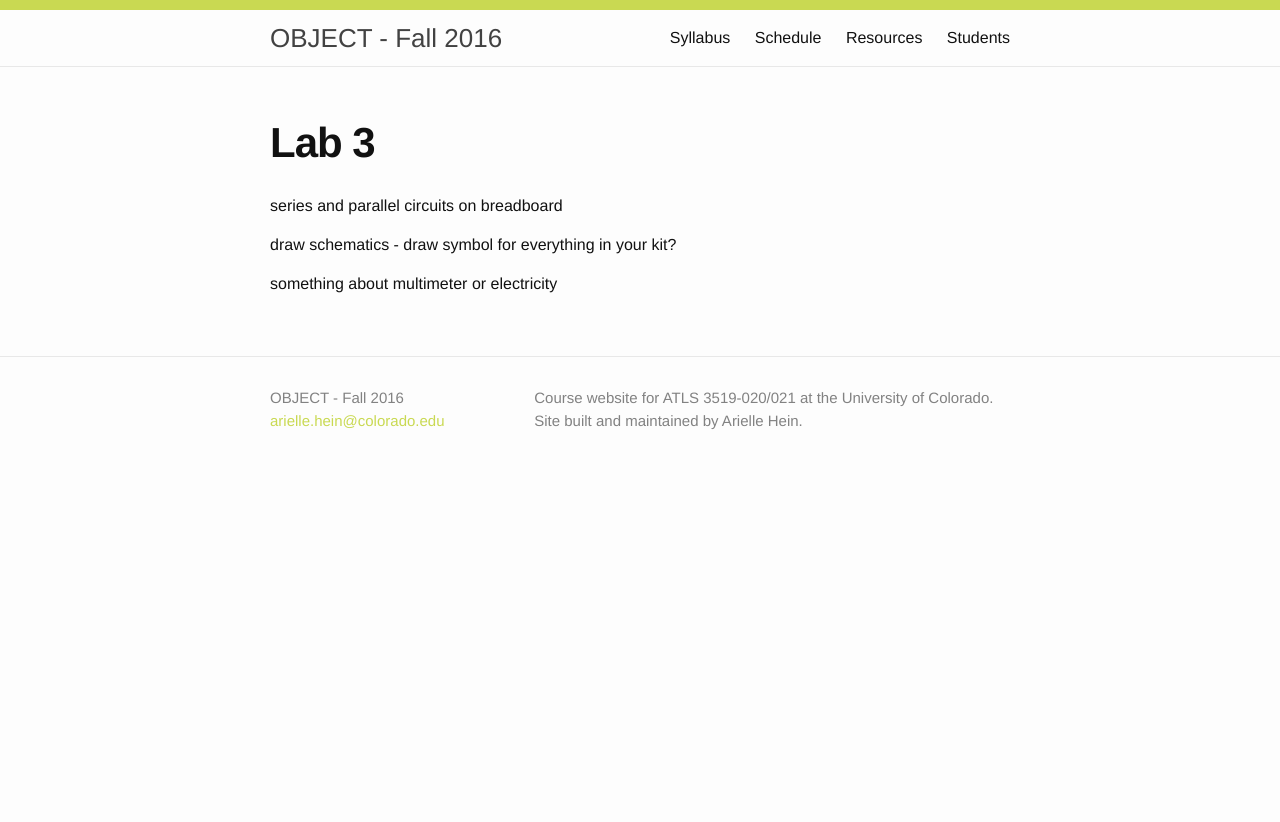
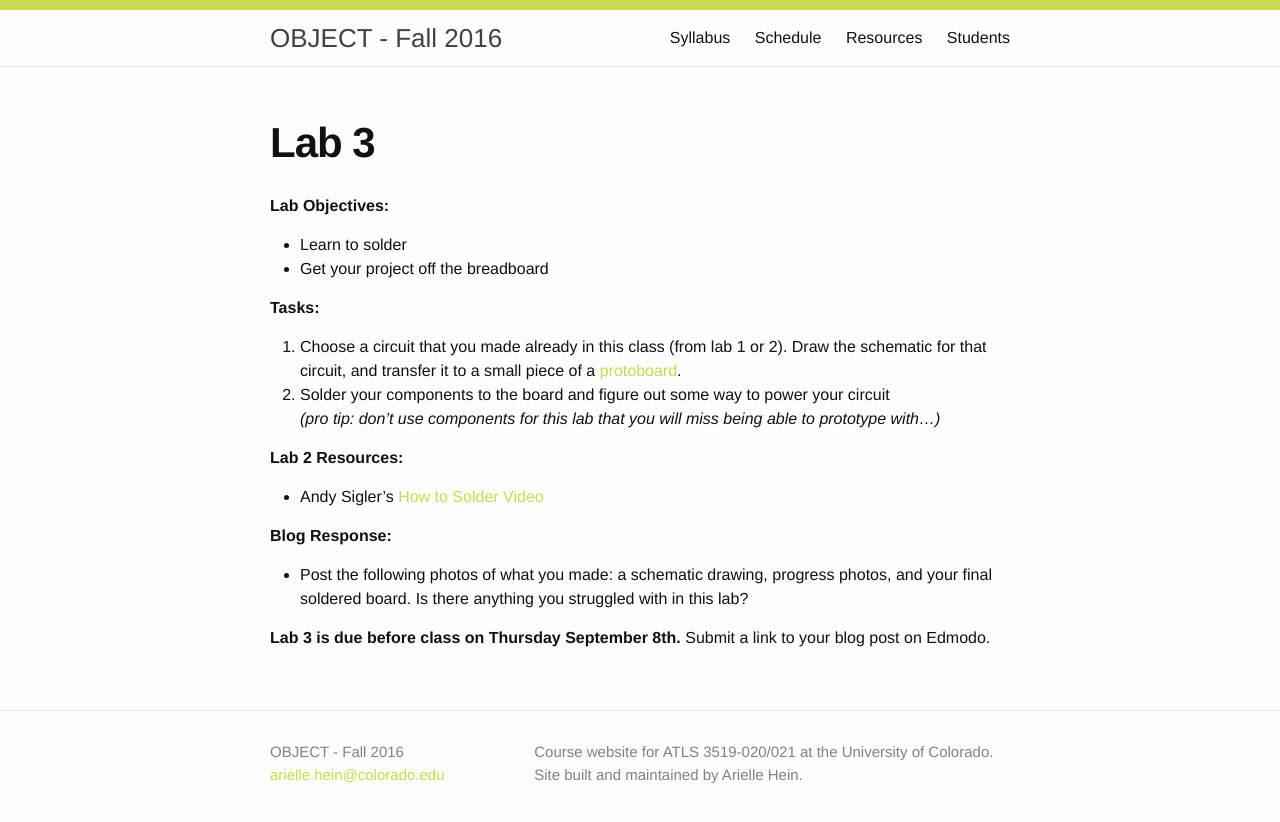
Before and after one commit to coloringchaos/object-fall-16, a Jekyll site: the page built from assignments/lab-3.md, in a window 1280 px wide. Shown: the top 822 px of the page. Built offline with Jekyll 4.4.1, drawn with Linux system fonts in a browser that asks for light colours.

Commit message:
updating first few labs

```diff
--- a/assignments/lab-3.md
+++ b/assignments/lab-3.md
@@ -4,8 +4,24 @@ title: Lab 3
 permalink: /lab-3/
 ---
 
-series and parallel circuits on breadboard
+**Lab Objectives:**
 
-draw schematics - draw symbol for everything in your kit?
++ Learn to solder
++ Get your project off the breadboard
 
-something about multimeter or electricity
+**Tasks:**
+
+1. Choose a circuit that you made already in this class (from lab 1 or 2). Draw the schematic for that circuit, and transfer it to a small piece of a [protoboard](https://www.sparkfun.com/products/13268).
+2. Solder your components to the board and figure out some way to power your circuit <br> *(pro tip: don't use components for this lab that you will miss being able to prototype with...)*
+
+
+**Lab 2 Resources:**
+
++ Andy Sigler's [How to Solder Video](https://vimeo.com/107049478)
+
+
+**Blog Response:**
+
++ Post the following photos of what you made: a schematic drawing, progress photos, and your final soldered board. Is there anything you struggled with in this lab?
+
+**Lab 3 is due before class on Thursday September 8th.** Submit a link to your blog post on Edmodo.
```
Also changed, not shown: assignments/lab-2.md (+2 -6 lines), schedule.md (+8 -4 lines).
